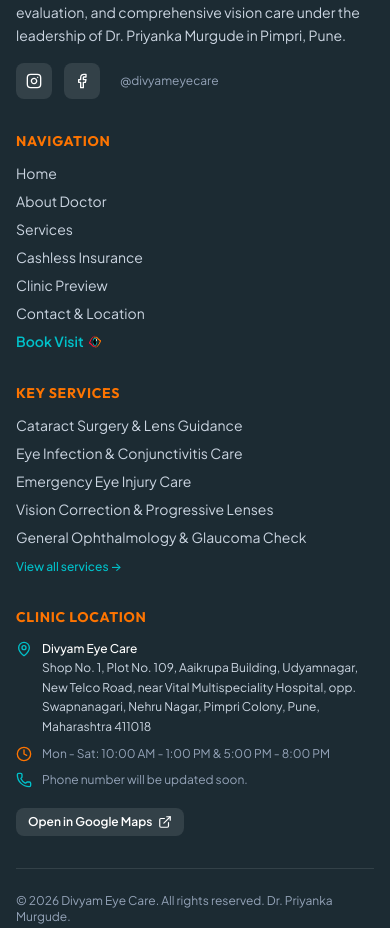
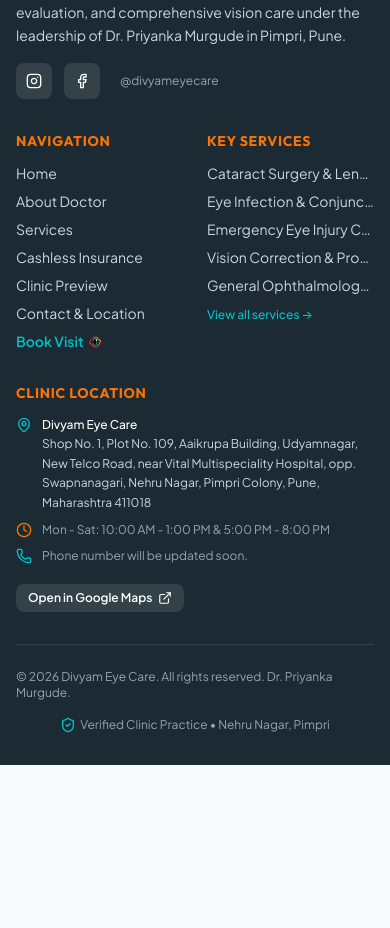
Before and after one commit to Anurag-git22/divyamclinic1, a React (Vite) app: page /about in a window 390 px wide. Shown: the part 6348-7276 px from the top of the page. After the commit the page ends 7113 px from the top, so only its background shows below. Built offline with nearby package versions, Linux system fonts and the light colour scheme; no server answers.

Commit message:
Make Navigation and Key Services side-by-side on mobile too

```diff
--- a/src/components/Footer.jsx
+++ b/src/components/Footer.jsx
@@ -65,7 +65,7 @@
           </div>
 
           {/* Col 2: Navigation + Key Services (Two columns side-by-side) */}
-          <div className="grid grid-cols-1 xs:grid-cols-2 gap-8 lg:gap-10">
+          <div className="grid grid-cols-2 gap-6 sm:gap-8 lg:gap-10">
             {/* Navigation */}
             <div className="space-y-3">
               <h4 className="font-display font-bold text-sm uppercase tracking-wider text-secondary">
```
